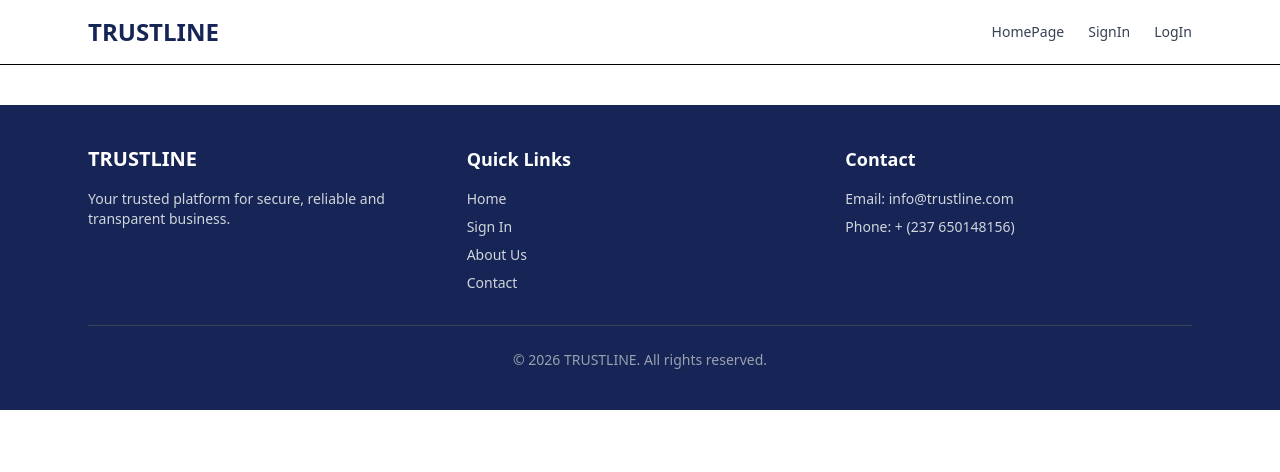
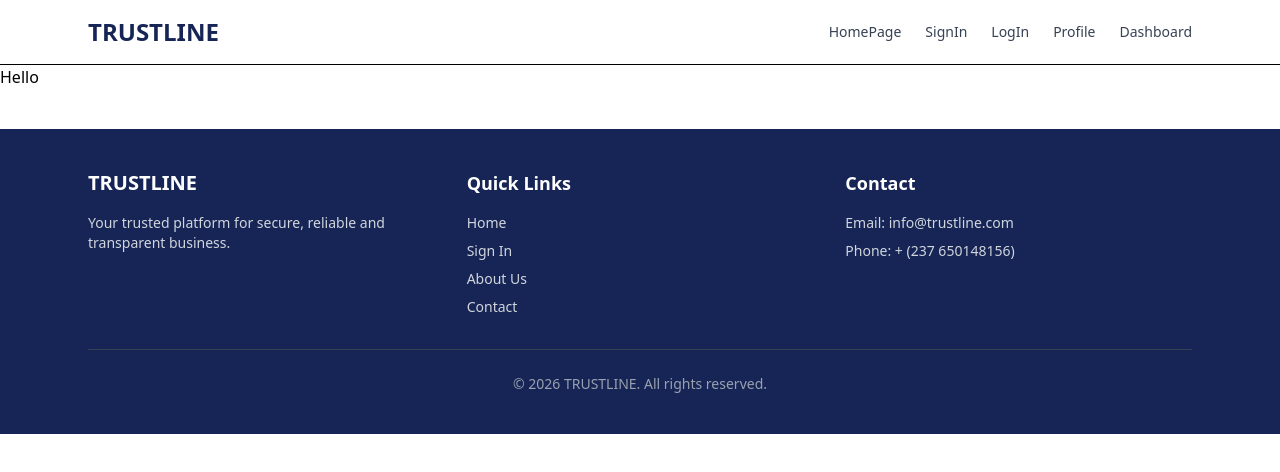
Before and after one commit to CynthiaFlorenceMuluh/RRN-Project, a React (Vite) app in the folder RRN/: page /Profile in a window 1280 px wide. Shown: the top 472 px of the page. Built offline with nearby package versions, Linux system fonts and the light colour scheme.

Commit message:
am modifying

```diff
--- a/RRN/src/App.jsx
+++ b/RRN/src/App.jsx
@@ -4,6 +4,8 @@ import Homepage from './Pages/Homepage.jsx'
 import Signin from './Pages/Signin.jsx'
 import Navbar from './assets/Component/Navigation.jsx'
 import Footer from './assets/Component/Footer.jsx'
+import Profile from './Pages/Profile.jsx'
+import Dashboard from './Pages/Dashboard.jsx'
 function App() {
   return (
     <div>
@@ -11,7 +13,9 @@ function App() {
     <Routes>
       <Route path='/' element={<Homepage/>} />
       <Route path='/Signin' element={<Signin/>} />
-    </Routes>
+      <Route path='/Profile' element={<Profile/>}/>
+      <Route path='/dashboard' element={<Dashboard/>}/>
+      </Routes>
     <Footer/>
 
     </div>
--- /dev/null
+++ b/RRN/src/Pages/Dashboard.jsx
@@ -0,0 +1,7 @@
+export default function Dashboard(){
+    return (
+        <>
+
+        </>
+    );
+}
--- a/RRN/src/Pages/Homepage.jsx
+++ b/RRN/src/Pages/Homepage.jsx
@@ -10,7 +10,7 @@ export default function Homepage() {
             <div className="bg-gradient-to-r from-blue-600 to-blue-900 text-white py-20">
                 <div className="max-w-6xl mx-auto px-6 text-center">
                     <h1 className="text-5xl font-bold mb-4">TRUSTLINE, Building Trust in business</h1>
-                    <p className="text-xl mb-8 text-blue-100">Your trusted platform for secure,reliable and traansparent business</p>
+                    <p className="text-xl mb-8 text-blue-100">Your trusted platform for secure, reliable and transparent business</p>
                     <div className="flex gap-4 justify-center">
                         <Link to="/Signin" className="bg-white text-blue-600 px-8 py-3 rounded-md font-semibold hover:bg-gray-100">Get Started</Link>
                         <button className="border-2 border-white px-8 py-3 rounded-md font-semibold hover:bg-white hover:text-blue-600">Learn More</button>
--- /dev/null
+++ b/RRN/src/Pages/Profile.jsx
@@ -0,0 +1,7 @@
+export default function Profile(){
+    return(
+        <>
+        <h1>Hello</h1>
+        </>
+    )
+}
--- /dev/null
+++ b/RRN/src/Pages/admin.jsx
@@ -0,0 +1,7 @@
+export default function Admin(){
+    return (
+        <>
+        <h1>hi</h1>
+        </>
+    )
+}
--- a/RRN/src/assets/Component/Navigation.jsx
+++ b/RRN/src/assets/Component/Navigation.jsx
@@ -9,6 +9,8 @@ export default function Navbar() {
 
                      <Link to='/Signin' className="text-gray-700 hover:text-blue-600"> SignIn</Link>
                      <Link to='/Signin' className="text-gray-700 hover:text-blue-600">LogIn</Link>
+                     <Link to='/Profile' className="text-gray-700 hover:text-blue-600">Profile</Link>
+                     <Link to='/Dashboard' className="text-gray-700 hover:text-blue-600">Dashboard</Link>
 
                 </div>
              </div>
```
